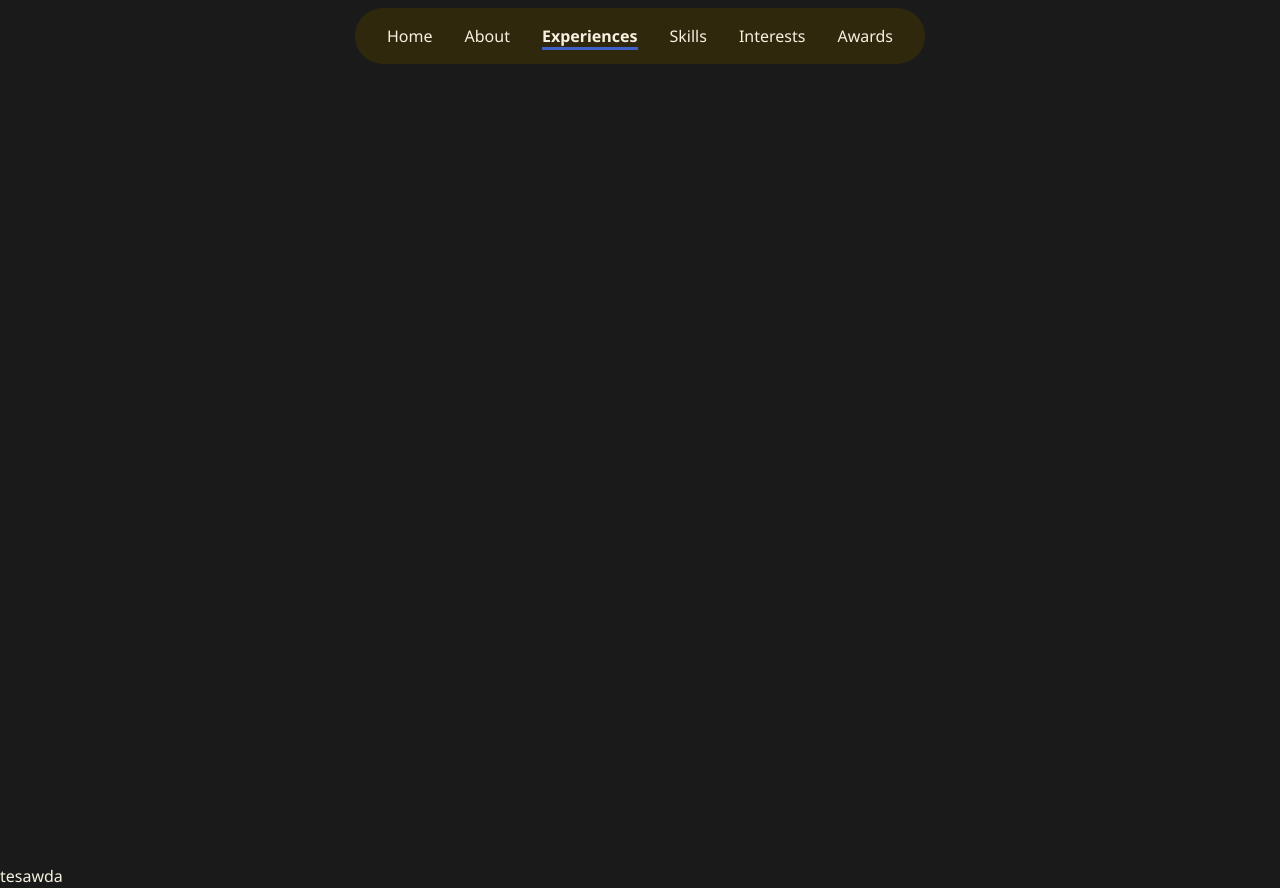
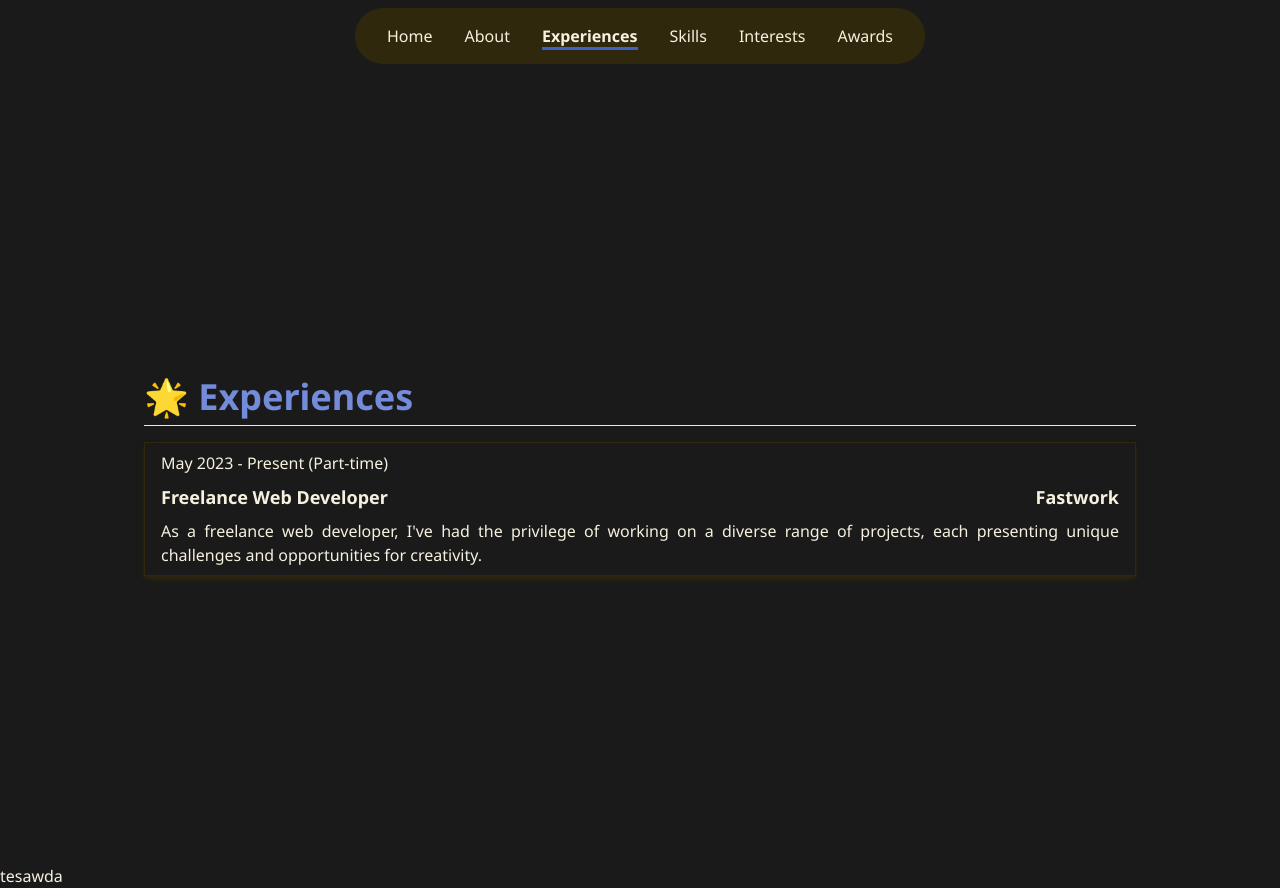
Before and after one commit to shidqi29/assignment-3-portfolio, a React (Vite) app: page /experiences in a window 1280 px wide. Built offline with nearby package versions, Linux system fonts and the light colour scheme.

Commit message:
feat: add Experiences page

```diff
--- a/src/App.jsx
+++ b/src/App.jsx
@@ -5,6 +5,7 @@ import About from "./pages/About";
 import Skills from "./pages/Skills";
 import Interests from "./pages/Interests";
 import Awards from "./pages/Awards";
+import Experiences from "./pages/Experiences";
 function App() {
   return (
     <>
@@ -13,6 +14,7 @@ function App() {
           <Routes>
             <Route index element={<Home />} />
             <Route path="/about" element={<About />} />
+            <Route path="/experiences" element={<Experiences />} />
             <Route path="/skills" element={<Skills />} />
             <Route path="/interests" element={<Interests />} />
             <Route path="/awards" element={<Awards />} />
--- a/src/constant/index.jsx
+++ b/src/constant/index.jsx
@@ -32,6 +32,17 @@ export const socials = [
     name: "LinkedIn",
     link: "https://www.linkedin.com/in/shidqiamirulhaq/",
     icon: <FaLinkedin size={iconSize} />,
+  },
+];
+
+export const experiences = [
+  {
+    job: "Freelance Web Developer",
+    company: "Fastwork",
+    date: "May 2023 - Present",
+    type: "Part-time",
+    description:
+      "As a freelance web developer, I've had the privilege of working on a diverse range of projects, each presenting unique challenges and opportunities for creativity.",
   },
 ];
 
--- /dev/null
+++ b/src/pages/Experiences.jsx
@@ -0,0 +1,31 @@
+import { experiences } from "../constant";
+
+const Experiences = () => {
+  return (
+    <div className="mx-auto flex w-full max-w-5xl flex-col items-center justify-center px-4">
+      <div className="w-full py-4">
+        <h1 className="my-2 text-4xl font-bold text-primary">🌟 Experiences</h1>
+        <hr />
+      </div>
+      <div className="w-full border border-secondary px-4 py-2 shadow-md shadow-secondary">
+        <ul>
+          {experiences.map((experience) => (
+            <li key={experience.job}>
+              <p>
+                {experience.date} ({experience.type})
+              </p>
+              <div className="flex justify-between py-2 text-lg font-bold">
+                <h2>{experience.job}</h2>
+                <h3>{experience.company}</h3>
+              </div>
+              <p></p>
+              <p className="text-justify">{experience.description}</p>
+            </li>
+          ))}
+        </ul>
+      </div>
+    </div>
+  );
+};
+
+export default Experiences;
```
